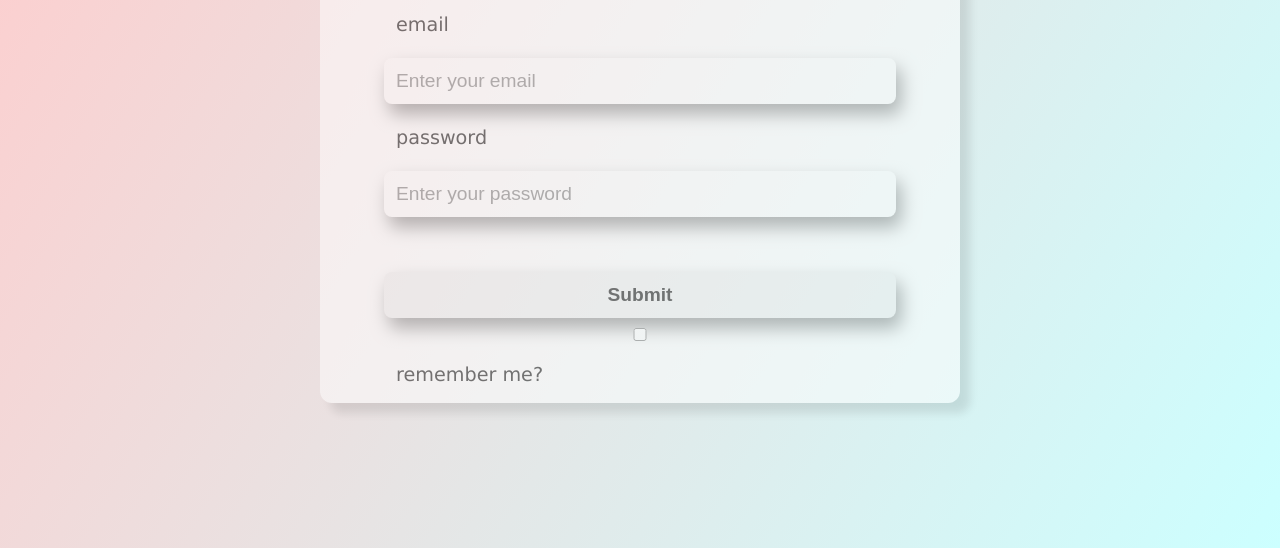
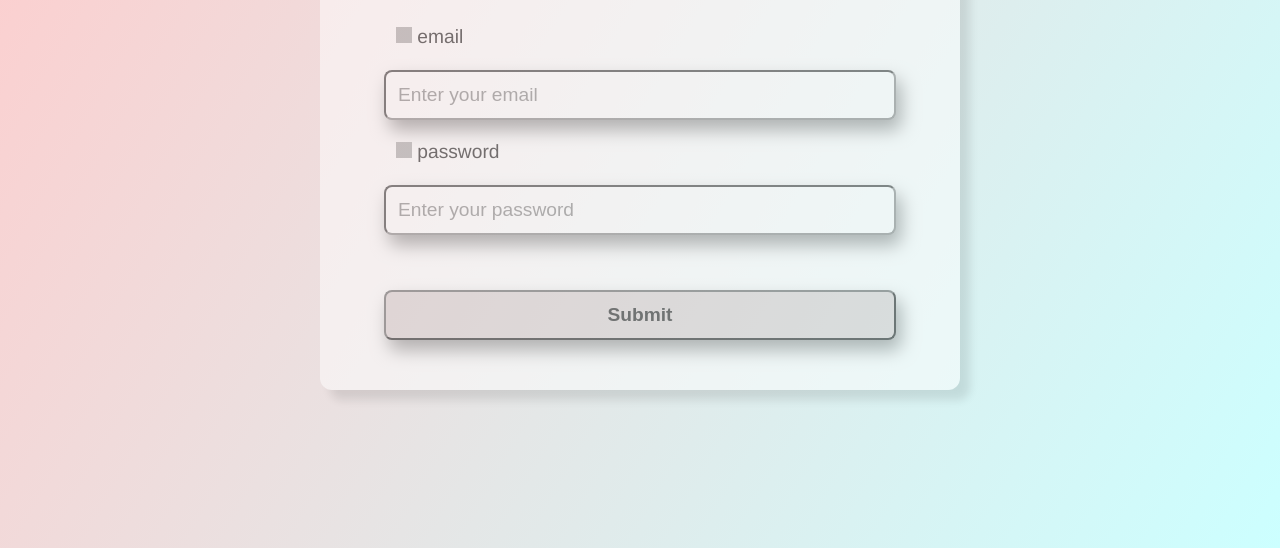
Before and after one commit to nadielotiene/Kenneth-Velazquez-cohort223-email-template-project, a plain HTML site: page html-examples/login-page.html in a window 1280 px wide. Shown: the part 252-800 px from the top of the page. Drawn offline with Linux system fonts and the light colour scheme; grey boxes are pictures that could not be loaded.

Commit message:
git test

```diff
--- a/html-examples/login-page.html
+++ b/html-examples/login-page.html
@@ -5,17 +5,17 @@
     <meta http-equiv="X-UA-Compatible" content="IE=edge">
     <meta name="viewport" content="width=device-width, initial-scale=1.0">
     <title>Login</title>
-    <link rel="icon" href="favicon.ico">
+    <link rel="icon" href="https://art.pixilart.com/34195bc304a46e6.png">
     <style>
 
         @import url('https://fonts.googleapis.com/css2?family=Lobster&display=swap');
 
         body {
             margin: 0;
-            font-family: 'Lucida Sans', 'Lucida Sans Regular', 'Lucida Grande', 'Lucida Sans Unicode', Geneva, Verdana, sans-serif;
+            font-family: Helvetica, Arial, sans-serif;
         }
 
-        #container {
+        .container {
             background: linear-gradient(300deg, #CCFFFF, #FFCCCC);
             width: 100vw;
             height: 100vh;
@@ -24,16 +24,20 @@
             align-items: center;
         }
 
-        #card {
+        .card {
             border-radius: 12px;
-            min-width: 50%;
-            min-height: 60%;
+            min-width: 50vw;
+            min-height: 60vh;
             background: #ffffff;
+            /* -webkit-appearance: box-shadow; */
             box-shadow: 10px 10px 10px rgba(0, 0, 0, 0.20);
             opacity: 0.5;
             display: flex;
             flex-direction: column;
             align-items: center;
+
+            /* border-style: groove;
+            border: 1px; */
 
         }
 
@@ -42,49 +46,67 @@
             font-family: 'Lobster', cursive;
             font-size: 42px;
             color: #BFC5FF;
-            opacity: 1;
         }
 
         input, label {
             width: 80%;
             height: 30%;
-            font-size: larger;
+            font-size: 1.2rem;
             box-sizing: border-box;
             border-radius: 8px;
             opacity: 1;
-            margin: 5px;
+            margin: 0.3rem;
             padding: 12px;
-            border: 0;
+            /* border-color: #BFC5FF; */
         }
 
         .box-shadow {
+            /* -webkit-appearance: box-shadow; */
             box-shadow: 5px 10px 18px rgba(0, 0, 0, 0.5);
         }
 
         input[type=submit] {
             font-weight: 800;
             margin-top: 50px;
+            margin-bottom: 50px;
+            background-color: #d6cbcb;
             color: #000000;
         }
 
         input[type=submit]:hover {
-            background-color: #eafafa;
-            color: #fc8c8c;
+            background-color: #BFC5FF;
+            color: #ffffff;
         }
+
+        input[type=submit]:active {
+            background-color: #AEA2E8;
+            color: #CCCCCC;
+        }
+
+        /* .checkbox {
+            font-size: 0.8rem;
+            margin: 10px;
+            color:rgb(88, 86, 88);
+            display: flex;
+            align-items:flex-start;
+        } */
 
     </style>
 </head>
 <body>
-    <div id="container">
-        <div id="card">
+    <div class="container">
+        <div class="card">
             <h2>login</h2>
-            <label for="email">email</label>
+            <label for="email"><img class="envelope" src="https://cdn-icons.flaticon.com/png/512/2907/premium/2907765.png?token=exp=1649315815~hmac=2cbcff8d8e27665aed6b660bd316c429" width="16px" height="16px" alt="envelope-img"> email</label>
             <input class="box-shadow" type="email" id="email" placeholder="Enter your email" required="required" name="email">
-            <label for="password">password</label>
+
+            <label for="password"><img class="key" src="https://cdn-icons.flaticon.com/png/512/807/premium/807369.png?token=exp=1649312555~hmac=b6848d65dd0aec381e5e99ddc9b3086d" width="16px" height="16px" alt="key-img"> password</label>
             <input class="box-shadow" type="password" id="password" placeholder="Enter your password" required="required" name="password">
-            <input class="box-shadow" type="submit" id="submit" name="submit">
-            <input type="checkbox" id="checkbox" name="checkbox">
-            <label for="checkbox"> remember me?</label>
+
+            <input class="box-shadow" type="submit" id="submito" name="submit">
+
+            <!-- <input class="checkbox" type="checkbox" id="checkbox" name="checkbox" value="checkbox">
+            <label class="checkbox" for="checkbox"> remember me</label> -->
         </div>
     </div>
 </body>
```
